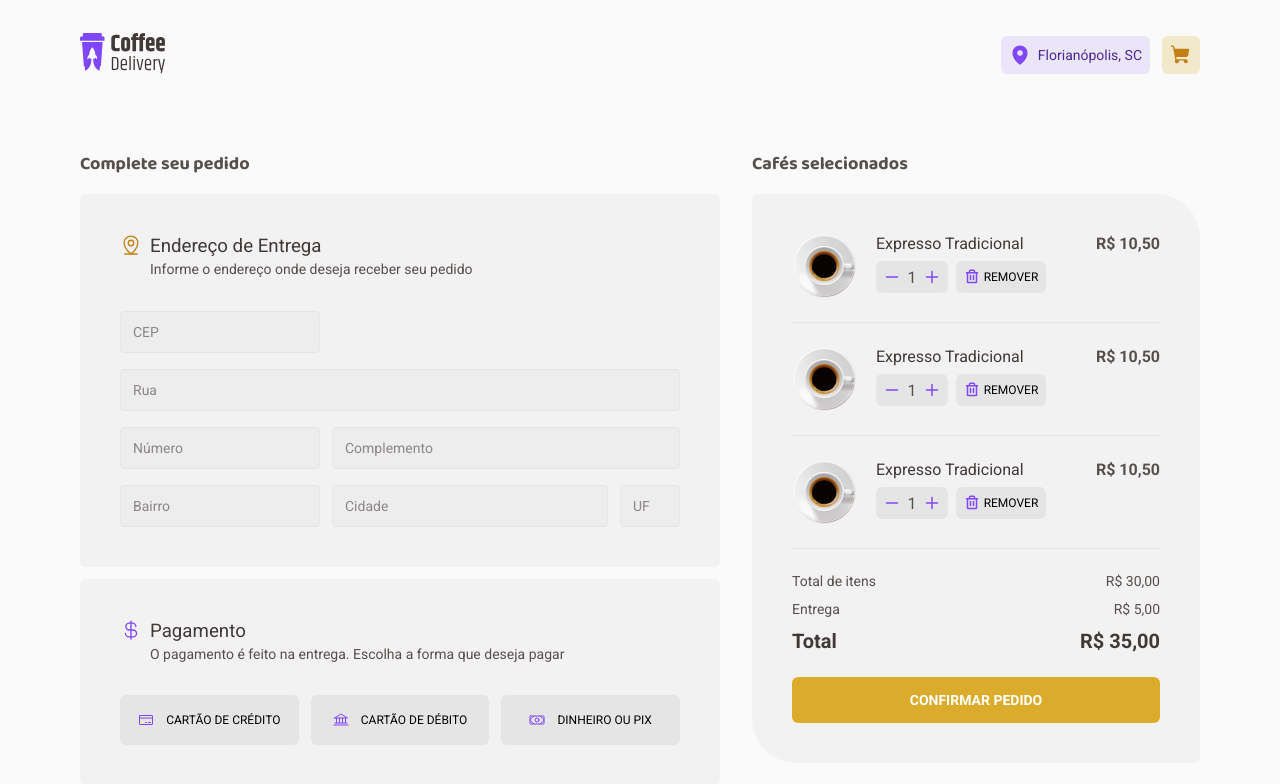
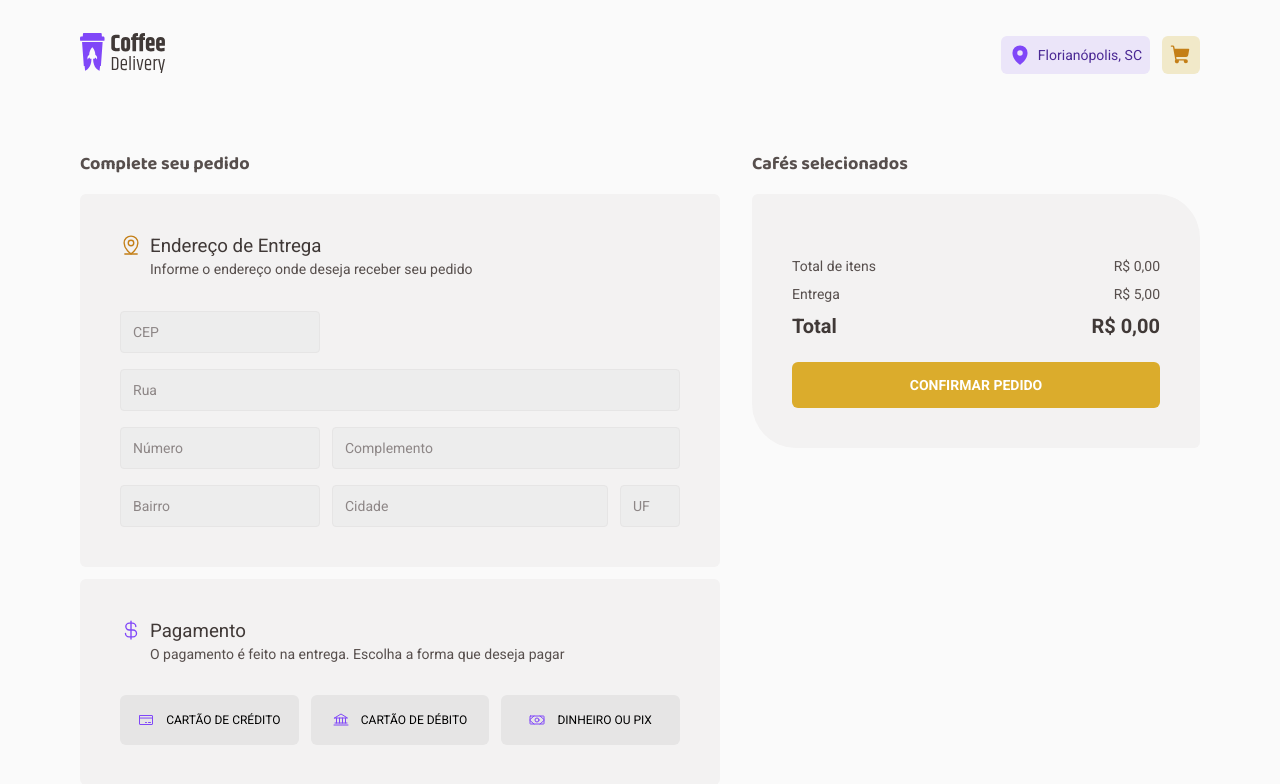
Before and after one commit to danrleidalfre/react-coffee-delivery, a React (Vite) app: page /checkout in a window 1280 px wide. Shown: the top 784 px of the page. Built offline with nearby package versions, Linux system fonts and the light colour scheme.

Commit message:
implement remove to cart and add/remove quantity in order and sum amount order

```diff
--- a/src/components/Header/index.tsx
+++ b/src/components/Header/index.tsx
@@ -21,7 +21,7 @@ export function Header() {
           </div>
           <NavLink to="/checkout">
             <ShoppingCart size={22} weight={'fill'} />
-            {orders && <span>{orders.length}</span>}
+            {orders && orders?.length > 0 && <span>{orders?.length}</span>}
           </NavLink>
         </Nav>
       </HeaderContent>
--- a/src/contexts/OrdersContext.tsx
+++ b/src/contexts/OrdersContext.tsx
@@ -1,6 +1,6 @@
 import { createContext, ReactNode, useEffect, useState } from 'react'
 
-export interface Label {
+interface Label {
   title: string
 }
 
@@ -16,6 +16,8 @@ export interface Coffee {
 interface OrderContextType {
   orders: Coffee[] | null
   onAddCart: (coffee: Coffee) => void
+  onRemoveCart: (id: number) => void
+  onUpdateQuantity: (coffee: Coffee) => void
 }
 
 export const OrdersContext = createContext({} as OrderContextType)
@@ -46,6 +48,36 @@ export function OrdersContextProvider({ children }: OrderContextProviderProps) {
     })
   }
 
+  function onRemoveCart(id: number) {
+    setOrders((prevOrders) => {
+      const updatedOrders = prevOrders
+        ? prevOrders.filter((c) => c.id !== id)
+        : []
+
+      localStorage.setItem(
+        '@coffee-delivery:order',
+        JSON.stringify(updatedOrders),
+      )
+
+      return updatedOrders
+    })
+  }
+
+  function onUpdateQuantity(updatedCoffee: Coffee) {
+    setOrders((prevOrders) => {
+      const updatedOrders = prevOrders
+        ? prevOrders.map((c) => (c.id === updatedCoffee.id ? updatedCoffee : c))
+        : []
+
+      localStorage.setItem(
+        '@coffee-delivery:order',
+        JSON.stringify(updatedOrders),
+      )
+
+      return updatedOrders
+    })
+  }
+
   useEffect(() => {
     const storedOrders = localStorage.getItem('@coffee-delivery:order')
 
@@ -55,7 +87,14 @@ export function OrdersContextProvider({ children }: OrderContextProviderProps) {
   }, [])
 
   return (
-    <OrdersContext.Provider value={{ orders, onAddCart }}>
+    <OrdersContext.Provider
+      value={{
+        orders,
+        onAddCart,
+        onRemoveCart,
+        onUpdateQuantity,
+      }}
+    >
       {children}
     </OrdersContext.Provider>
   )
--- a/src/pages/Checkout/index.tsx
+++ b/src/pages/Checkout/index.tsx
@@ -35,10 +35,66 @@ import {
   Plus,
   Trash,
 } from 'phosphor-react'
-import { useState } from 'react'
+import { useContext, useState } from 'react'
+import { Coffee, OrdersContext } from '../../contexts/OrdersContext.tsx'
+
+interface optionsCurrency {
+  style: string
+  currency: string
+  minimumFractionDigits: number
+  maximumFractionDigits: number
+}
 
 export function Checkout() {
+  const { orders, onRemoveCart, onUpdateQuantity } = useContext(OrdersContext)
   const [paymentSelected, setPayment] = useState('')
+
+  function handleUpdateQuantity(coffee: Coffee, action: 'add' | 'remove') {
+    if (action === 'add') {
+      coffee.quantity = coffee.quantity + 1
+    } else if (action === 'remove' && coffee.quantity > 1) {
+      coffee.quantity = coffee.quantity - 1
+    } else {
+      onRemoveCart(coffee.id)
+      return
+    }
+
+    onUpdateQuantity(coffee)
+  }
+
+  function handleRemoveCart(id: number) {
+    onRemoveCart(id)
+  }
+
+  let totalItensFormatted = '0,00'
+  let totalFormatted = '0,00'
+
+  function calculateTotalItems() {
+    if (!orders) {
+      return
+    }
+
+    const totalItens = orders?.reduce((acc, coffee) => {
+      const price = parseFloat(coffee.price.replace(',', '.')) || 0
+      const quantity = coffee.quantity || 0
+      return acc + price * quantity
+    }, 0)
+
+    const delivery = 5
+
+    const options: optionsCurrency = {
+      style: 'decimal',
+      currency: 'BRL',
+      minimumFractionDigits: 2,
+      maximumFractionDigits: 2,
+    }
+
+    totalFormatted = (totalItens + delivery).toLocaleString('pt-BR', options)
+
+    totalItensFormatted = totalItens.toLocaleString('pt-BR', options)
+  }
+
+  calculateTotalItems()
 
   return (
     <CheckoutContainer>
@@ -107,61 +163,40 @@ export function Checkout() {
       <OrderConfirmation>
         <Title>Cafés selecionados</Title>
         <Itens>
-          <Item>
-            <img src="/src/assets/coffees/1.png" alt="" />
+          {orders?.map((order) => {
+            return (
+              <Item key={order.id}>
+                <img src={`/src/assets/coffees/${order.id}.png`} alt="" />
                 <div>
-              <h4>Expresso Tradicional</h4>
+                  <h4>{order.title}</h4>
                   <Actions>
                     <Quantity>
-                  <Minus size={16} weight={'bold'} />
-                  <span>1</span>
-                  <Plus size={16} weight={'bold'} />
+                      <Minus
+                        size={16}
+                        weight={'bold'}
+                        onClick={() => handleUpdateQuantity(order, 'remove')}
+                      />
+                      <span>{order.quantity}</span>
+                      <Plus
+                        size={16}
+                        weight={'bold'}
+                        onClick={() => handleUpdateQuantity(order, 'add')}
+                      />
                     </Quantity>
-                <Remove>
-                  <Trash size={16} weight={'bold'} /> <span>Remover</span>
+                    <Remove onClick={() => handleRemoveCart(order.id)}>
+                      <Trash size={16} weight={'bold'} />
+                      <span>Remover</span>
                     </Remove>
                   </Actions>
                 </div>
-            <Price>R$ 10,50</Price>
+                <Price>R$ {order.price}</Price>
               </Item>
-          <Item>
-            <img src="/src/assets/coffees/1.png" alt="" />
-            <div>
-              <h4>Expresso Tradicional</h4>
-              <Actions>
-                <Quantity>
-                  <Minus size={16} weight={'bold'} />
-                  <span>1</span>
-                  <Plus size={16} weight={'bold'} />
-                </Quantity>
-                <Remove>
-                  <Trash size={16} weight={'bold'} /> <span>Remover</span>
-                </Remove>
-              </Actions>
-            </div>
-            <Price>R$ 10,50</Price>
-          </Item>
-          <Item>
-            <img src="/src/assets/coffees/1.png" alt="" />
-            <div>
-              <h4>Expresso Tradicional</h4>
-              <Actions>
-                <Quantity>
-                  <Minus size={16} weight={'bold'} />
-                  <span>1</span>
-                  <Plus size={16} weight={'bold'} />
-                </Quantity>
-                <Remove>
-                  <Trash size={16} weight={'bold'} /> <span>Remover</span>
-                </Remove>
-              </Actions>
-            </div>
-            <Price>R$ 10,50</Price>
-          </Item>
+            )
+          })}
           <Total>
             <div>
               <h6>Total de itens</h6>
-              <h6>R$ 30,00</h6>
+              <h6>R$ {totalItensFormatted}</h6>
             </div>
             <div>
               <h6>Entrega</h6>
@@ -169,7 +204,7 @@ export function Checkout() {
             </div>
             <div>
               <h5>Total</h5>
-              <h5>R$ 35,00</h5>
+              <h5>R$ {totalFormatted}</h5>
             </div>
           </Total>
           <ButtonConfirmOrder type="submit">
```
Lines whose indentation alone changed are shown as unchanged.
